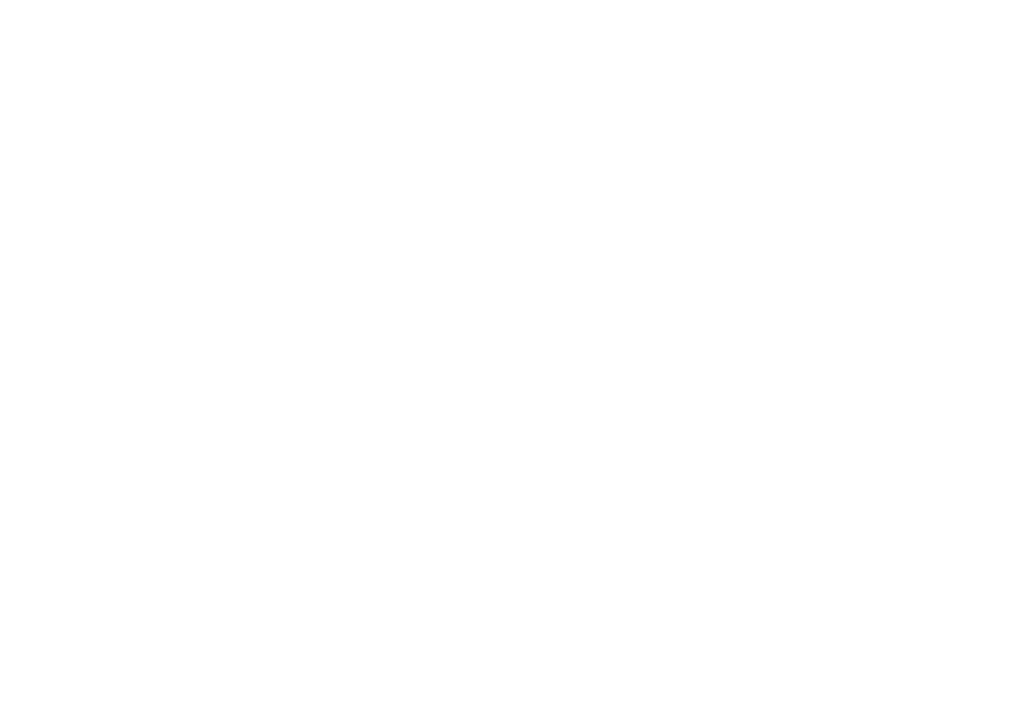
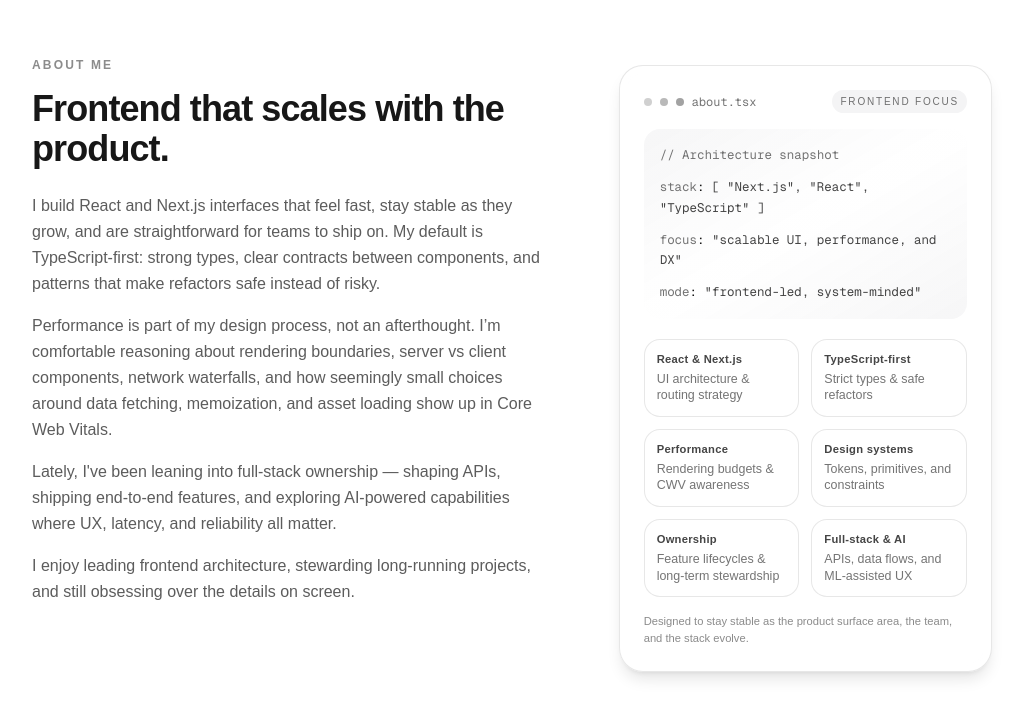
Before and after one commit to vismayv22/portfolio, a Next.js app: page / in a window 1280 px wide. Shown: the part 905-1622 px from the top of the page, without its empty margins (128-1151 px from the left). Before the commit the page ends 865 px from the top, so only its background shows below. Built offline with nearby package versions, Linux system fonts and the light colour scheme.

Commit message:
Initial structure of about section

```diff
--- a/src/app/page.tsx
+++ b/src/app/page.tsx
@@ -1,9 +1,11 @@
 import { Hero } from "@/sections/hero";
+import { About } from "@/sections/about/About";
 
 export default function Home() {
   return (
     <>
       <Hero />
+      <About />
     </>
   );
 }
--- /dev/null
+++ b/src/components/animation/ScrollReveal.tsx
@@ -0,0 +1,51 @@
+"use client";
+
+import { motion, useInView, useReducedMotion } from "framer-motion";
+import type { ReactNode } from "react";
+import { useRef } from "react";
+
+type ScrollRevealProps = {
+  children: ReactNode;
+  className?: string;
+  delay?: number;
+};
+
+export function ScrollReveal({
+  children,
+  className,
+  delay = 0,
+}: ScrollRevealProps) {
+  const ref = useRef<HTMLDivElement | null>(null);
+  const isInView = useInView(ref, {
+    once: true,
+    margin: "-20% 0px",
+  });
+  const prefersReducedMotion = useReducedMotion();
+
+  const variants = prefersReducedMotion
+    ? {
+        hidden: { opacity: 1, y: 0 },
+        visible: { opacity: 1, y: 0 },
+      }
+    : {
+        hidden: { opacity: 0, y: 24 },
+        visible: { opacity: 1, y: 0 },
+      };
+
+  return (
+    <motion.div
+      ref={ref}
+      className={className}
+      initial="hidden"
+      animate={isInView ? "visible" : "hidden"}
+      variants={variants}
+      transition={{
+        duration: 0.5,
+        delay,
+        ease: [0.23, 0.96, 0.38, 0.99],
+      }}
+    >
+      {children}
+    </motion.div>
+  );
+}
--- /dev/null
+++ b/src/sections/about/About.tsx
@@ -0,0 +1,64 @@
+import { ScrollReveal } from "@/components/animation/ScrollReveal";
+import { AboutVisualPanel } from "./AboutVisualPanel";
+
+export function About() {
+  return (
+    <section
+      id="about"
+      aria-labelledby="about-heading"
+      className="border-t border-foreground/5 bg-background"
+    >
+      <div className="mx-auto flex max-w-5xl flex-col gap-12 px-4 py-16 sm:px-6 lg:grid lg:grid-cols-[minmax(0,1.4fr)_minmax(0,1fr)] lg:items-start lg:gap-16 lg:px-8 lg:py-24">
+        <ScrollReveal className="space-y-6">
+          <header className="space-y-4">
+            <p className="text-xs font-semibold uppercase tracking-[0.18em] text-foreground/50">
+              About Me
+            </p>
+            <h2
+              id="about-heading"
+              className="text-2xl font-semibold tracking-tight text-foreground sm:text-3xl lg:text-4xl"
+            >
+              Frontend that scales with the product.
+            </h2>
+          </header>
+
+          <div className="space-y-4 text-sm leading-relaxed text-foreground/70 sm:text-base">
+            <p>
+              I build React and Next.js interfaces that feel fast, stay stable
+              as they grow, and are straightforward for teams to ship on. My
+              default is TypeScript-first: strong types, clear contracts between
+              components, and patterns that make refactors safe instead of
+              risky.
+            </p>
+            {/* <p>
+              On the UI side, I think in systems, not pages. Design tokens,
+              composition-friendly primitives, and predictable layout patterns
+              matter to me as much as the visuals themselves. That focus lets
+              teams ship new surfaces without reinventing how spacing,
+              typography, and interaction states work every time.
+            </p> */}
+            <p>
+              Performance is part of my design process, not an afterthought. I’m
+              comfortable reasoning about rendering boundaries, server vs client
+              components, network waterfalls, and how seemingly small choices
+              around data fetching, memoization, and asset loading show up in
+              Core Web Vitals.
+            </p>
+            <p>
+              Lately, I&apos;ve been leaning into full-stack ownership — shaping
+              APIs, shipping end-to-end features, and exploring AI-powered
+              capabilities where UX, latency, and reliability all matter.</p>
+            <p>
+              I enjoy leading frontend architecture, stewarding long-running
+              projects, and still obsessing over the details on screen.
+            </p>
+          </div>
+        </ScrollReveal>
+
+        <ScrollReveal delay={0.1} className="lg:pt-2">
+          <AboutVisualPanel />
+        </ScrollReveal>
+      </div>
+    </section>
+  );
+}
--- /dev/null
+++ b/src/sections/about/AboutVisualPanel.tsx
@@ -0,0 +1,80 @@
+export function AboutVisualPanel() {
+  const skills = [
+    { label: "React & Next.js", value: "UI architecture & routing strategy" },
+    { label: "TypeScript-first", value: "Strict types & safe refactors" },
+    { label: "Performance", value: "Rendering budgets & CWV awareness" },
+    { label: "Design systems", value: "Tokens, primitives, and constraints" },
+    { label: "Ownership", value: "Feature lifecycles & long-term stewardship" },
+    { label: "Full-stack & AI", value: "APIs, data flows, and ML-assisted UX" },
+  ];
+
+  return (
+    <aside
+      aria-label="Snapshot of how I approach frontend engineering"
+      className="relative"
+    >
+      <div className="pointer-events-none absolute inset-0 rounded-3xl bg-linear-to-br from-background-muted/40 via-background/0 to-background-muted/40 opacity-70" />
+
+      <div className="relative overflow-hidden rounded-3xl border border-foreground/10 bg-background/80 p-5 shadow-lg backdrop-blur-md sm:p-6">
+        <div className="mb-4 flex items-center justify-between gap-4">
+          <div className="flex items-center gap-2 text-xs font-mono text-foreground/60">
+            <span className="inline-flex h-2 w-2 rounded-full bg-foreground/20" />
+            <span className="inline-flex h-2 w-2 rounded-full bg-foreground/30" />
+            <span className="inline-flex h-2 w-2 rounded-full bg-foreground/40" />
+            <span>about.tsx</span>
+          </div>
+          <span className="rounded-full bg-background-muted px-2 py-1 text-[10px] font-medium uppercase tracking-[0.18em] text-foreground/60">
+            Frontend focus
+          </span>
+        </div>
+
+        <div className="space-y-3 rounded-2xl bg-linear-to-br from-background-muted/80 via-background/60 to-background-muted/80 p-4 text-xs font-mono leading-relaxed text-foreground/80 sm:text-[0.78rem]">
+          <p className="text-foreground/60">&#x2f;&#x2f; Architecture snapshot</p>
+          <p>
+            <span className="text-foreground/60">stack</span>
+            <span className="text-foreground">:</span>{" "}
+            <span className="text-foreground/80">
+              [ &quot;Next.js&quot;, &quot;React&quot;, &quot;TypeScript&quot; ]
+            </span>
+          </p>
+          <p>
+            <span className="text-foreground/60">focus</span>
+            <span className="text-foreground">:</span>{" "}
+            <span className="text-foreground/80">
+              &quot;scalable UI, performance, and DX&quot;
+            </span>
+          </p>
+          <p>
+            <span className="text-foreground/60">mode</span>
+            <span className="text-foreground">:</span>{" "}
+            <span className="text-foreground/80">
+              &quot;frontend-led, system-minded&quot;
+            </span>
+          </p>
+        </div>
+
+        <div className="mt-5 grid gap-3 sm:grid-cols-2">
+          {skills.map((skill) => (
+            <div
+              key={skill.label}
+              className="group rounded-2xl border border-foreground/10 bg-background/70 p-3 text-xs transition-transform duration-300 ease-out hover:-translate-y-1 hover:bg-background-muted/80 sm:text-[0.78rem]"
+            >
+              <p className="mb-1 flex items-center justify-between gap-2 text-[0.7rem] font-semibold tracking-wide text-foreground/80">
+                <span>{skill.label}</span>
+                {/* <span className="rounded-full bg-background px-1.5 py-0.5 text-[0.6rem] font-medium text-foreground/70">
+                  + impact
+                </span> */}
+              </p>
+              <p className="text-foreground/60">{skill.value}</p>
+            </div>
+          ))}
+        </div>
+
+        <p className="mt-4 text-[0.7rem] text-foreground/50">
+          Designed to stay stable as the product surface area, the team, and the
+          stack evolve.
+        </p>
+      </div>
+    </aside>
+  );
+}
```
